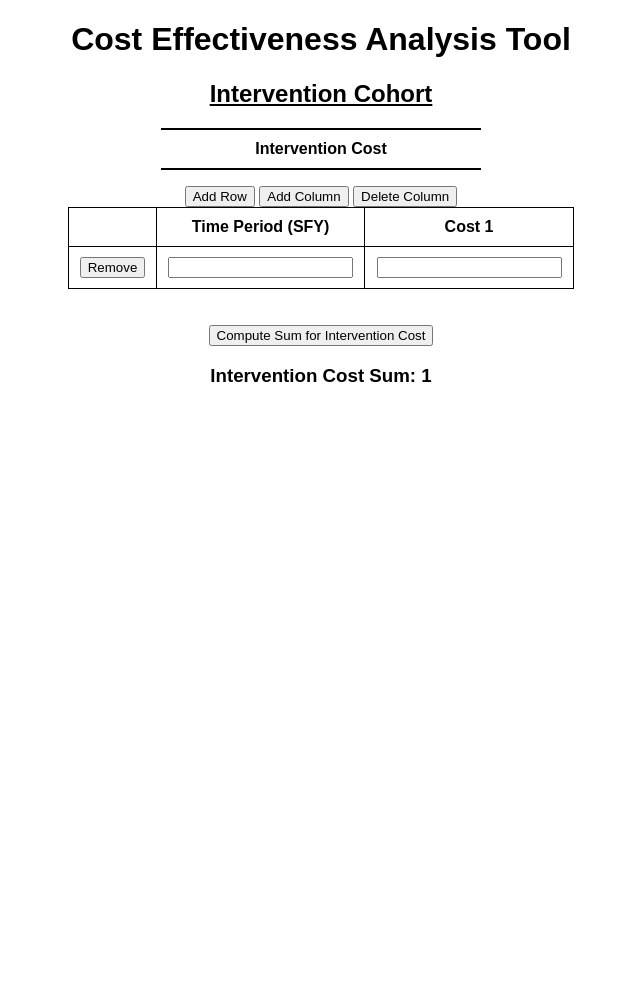
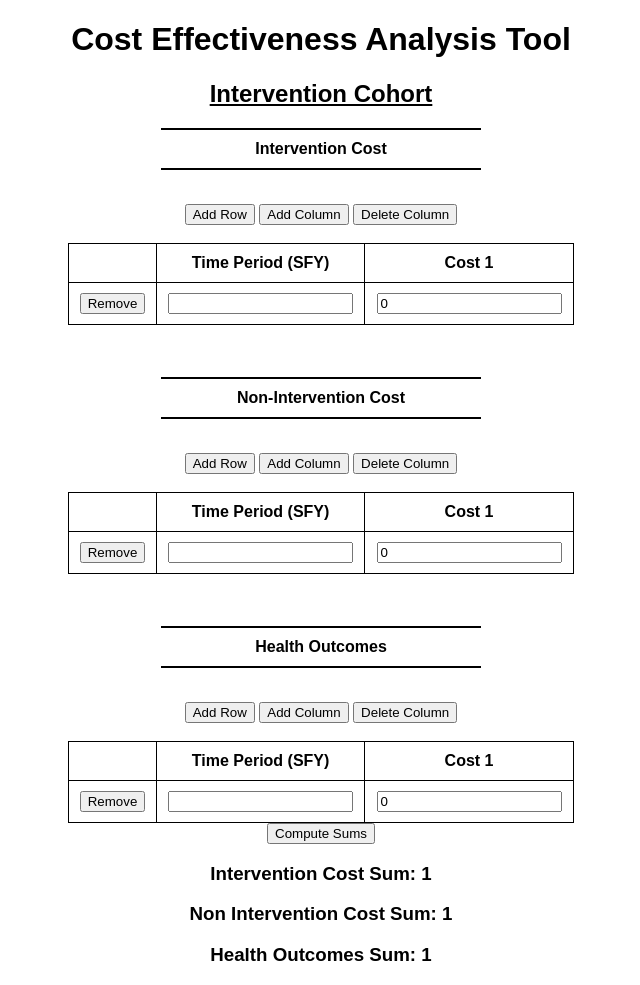
Before and after one commit to Hariharan2907/telemed_project, a Flask app: template templates/data_entry.html in a window 1280 px wide. Shown: the part 54-1039 px from the top of the page, without its empty margins (319-959 px from the left). Before the commit the page ends 436 px from the top, so only its background shows below. Run offline with Flask 2, Linux system fonts and the light colour scheme; the template is opened without the code that fills it: most values are stand-ins (such as "Sample title", 1, 10 or a date in 2020); parts of the project's set-up code (start-up, migrations or seed data) failed here and were passed over.

Commit message:
Add files via upload

```diff
--- a/templates/data_entry.html
+++ b/templates/data_entry.html
@@ -9,11 +9,12 @@
         <form method = "POST" id="myform" name="myform">
           <center>
             <center><p class="text-border"><b>Intervention Cost</b></p></center>
-            <INPUT type="button" value="Add Row" onclick="addRowToTable()" />
-            <INPUT type="button" value="Add Column" onclick="addColumn('input-table')" />
-            <INPUT type="button" value="Delete Column" onclick="deleteColumn('input-table')" />
             <br>
-          <table class="ceatable" id="input-table">
+            <INPUT type="button" value="Add Row" onclick="addRowToTable('inter_costs')" />
+            <INPUT type="button" value="Add Column" onclick="addColumn('inter_costs')" />
+            <INPUT type="button" value="Delete Column" onclick="deleteColumn('inter_costs')" />
+            <br><br>
+          <table class="ceatable" id="inter_costs">
             <thead>
             <tr>
               <th></th>
@@ -26,23 +27,75 @@
             <tr id = "clone">
               <td><input type="button" value="Remove" onclick="removeRow(this)"/></td>
               <td><input type="number" name = "year" ></td>
-              <td><input type="number" name="inter_costs" step=any></td>
+              <td><input type="number" name="inter_costs" step=any value = 0></td>
 
             </tr>
         </tbody>
 
         </table>
-        </center>
         <br>
-        <center>
+
+          </form>
 
 
+        <br>
 
-      </center>
-      <br>
-      <center><input class = "btn btn-primary" type = "submit" value = "Compute Sum for Intervention Cost" ></center>
-        </form>
+        <center><p class="text-border"><b>Non-Intervention Cost</b></p></center>
+        <br>
+        <INPUT type="button" value="Add Row" onclick="addRowToTable('noninter_costs')" />
+        <INPUT type="button" value="Add Column" onclick="addColumn('noninter_costs')" />
+        <INPUT type="button" value="Delete Column" onclick="deleteColumn('noninter_costs')" />
+        <br><br>
+      <table class="ceatable" id="noninter_costs">
+        <thead>
+        <tr>
+          <th></th>
+          <th>Time Period (SFY)</th>
+          <th>Cost 1</th>
 
-        <center><h3> Intervention Cost Sum: {{total_cost}} </h3></center>
+        </tr>
+        </thead>
+        <tbody>
+        <tr id = "clone">
+          <td><input type="button" value="Remove" onclick="removeRow(this)"/></td>
+          <td><input type="number" name = "year" ></td>
+          <td><input type="number" name="noninter_costs" step=any value = 0></td>
+
+        </tr>
+    </tbody>
+    </table>
+    <br><br>
+
+    <center><p class="text-border"><b>Health Outcomes</b></p></center>
+    <br>
+    <INPUT type="button" value="Add Row" onclick="addRowToTable('health_outcomes')" />
+    <INPUT type="button" value="Add Column" onclick="addColumn('health_outcomes')" />
+    <INPUT type="button" value="Delete Column" onclick="deleteColumn('health_outcomes')" />
+    <br><br>
+  <table class="ceatable" id="health_outcomes">
+    <thead>
+    <tr>
+      <th></th>
+      <th>Time Period (SFY)</th>
+      <th>Cost 1</th>
+
+    </tr>
+    </thead>
+    <tbody>
+    <tr id = "clone">
+      <td><input type="button" value="Remove" onclick="removeRow(this)"/></td>
+      <td><input type="number" name = "year" ></td>
+      <td><input type="number" name="health_outcomes" step=any value = 0></td>
+
+    </tr>
+</tbody>
+</table>
+    <center><input class = "btn btn-primary" type = "submit" value = "Compute Sums" ></center>
+  </form>
+  <center><h3> Intervention Cost Sum: {{total_intercost}} </h3></center>
+  <center><h3> Non Intervention Cost Sum: {{total_nonintercost}} </h3></center>
+  <center><h3> Health Outcomes Sum: {{total_outcomes}} </h3></center>
+        </center>
+
 
       {% endblock content %}
--- a/templates/edcost.html
+++ b/templates/edcost.html
@@ -31,7 +31,7 @@
                 <i class="fa fa-caret-down"></i>
               </button>
               <div class="dropdown-content">
-                <a href="questionnaire">Questionnaire</a>
+                <a href="cea_design">CEA Design</a>
                 <a href="data_entry">Data Entry</a>
                 <a href="cea_results">CEA Results</a>
 
--- a/templates/edcost1.html
+++ b/templates/edcost1.html
@@ -32,7 +32,7 @@
                 <i class="fa fa-caret-down"></i>
               </button>
               <div class="dropdown-content">
-                <a href="questionnaire">Questionnaire</a>
+                <a href="cea_design">CEA Design</a>
                 <a href="data_entry">Data Entry</a>
                 <a href="cea_results">CEA Results</a>
 
--- a/templates/inpatient.html
+++ b/templates/inpatient.html
@@ -31,7 +31,7 @@
                 <i class="fa fa-caret-down"></i>
               </button>
               <div class="dropdown-content">
-                <a href="questionnaire">Questionnaire</a>
+                <a href="cea_design">CEA Design</a>
                 <a href="data_entry">Data Entry</a>
                 <a href="cea_results">CEA Results</a>
 
--- a/templates/inpatient1.html
+++ b/templates/inpatient1.html
@@ -32,7 +32,7 @@
                 <i class="fa fa-caret-down"></i>
               </button>
               <div class="dropdown-content">
-                <a href="questionnaire">Questionnaire</a>
+                <a href="cea_design">CEA Design</a>
                 <a href="data_entry">Data Entry</a>
                 <a href="cea_results">CEA Results</a>
 
--- a/templates/medcost.html
+++ b/templates/medcost.html
@@ -32,11 +32,13 @@
             <i class="fa fa-caret-down"></i>
           </button>
           <div class="dropdown-content">
-            <a href="questionnaire">Questionnaire</a>
+            <a href="cea_design">CEA Design</a>
             <a href="data_entry">Data Entry</a>
             <a href="cea_results">CEA Results</a>
 
           </div>
+        </div>
+
         </div>
 
         </div>
--- a/templates/medcost1.html
+++ b/templates/medcost1.html
@@ -31,7 +31,7 @@
                 <i class="fa fa-caret-down"></i>
               </button>
               <div class="dropdown-content">
-                <a href="questionnaire">Questionnaire</a>
+                <a href="cea_design">CEA Design</a>
                 <a href="data_entry">Data Entry</a>
                 <a href="cea_results">CEA Results</a>
 
@@ -39,7 +39,6 @@
             </div>
 
             </div>
-
         <div class="sidenav">
             <a href="#Clients">Number of Clients</a>
             <a href="#Pre_Cost">Pre Cost Table</a>
--- a/templates/outpatient.html
+++ b/templates/outpatient.html
@@ -32,7 +32,7 @@
                 <i class="fa fa-caret-down"></i>
               </button>
               <div class="dropdown-content">
-                <a href="questionnaire">Questionnaire</a>
+                <a href="cea_design">CEA Design</a>
                 <a href="data_entry">Data Entry</a>
                 <a href="cea_results">CEA Results</a>
 
--- a/templates/outpatient1.html
+++ b/templates/outpatient1.html
@@ -32,7 +32,7 @@
                 <i class="fa fa-caret-down"></i>
               </button>
               <div class="dropdown-content">
-                <a href="questionnaire">Questionnaire</a>
+                <a href="cea_design">CEA Design</a>
                 <a href="data_entry">Data Entry</a>
                 <a href="cea_results">CEA Results</a>
 
```
